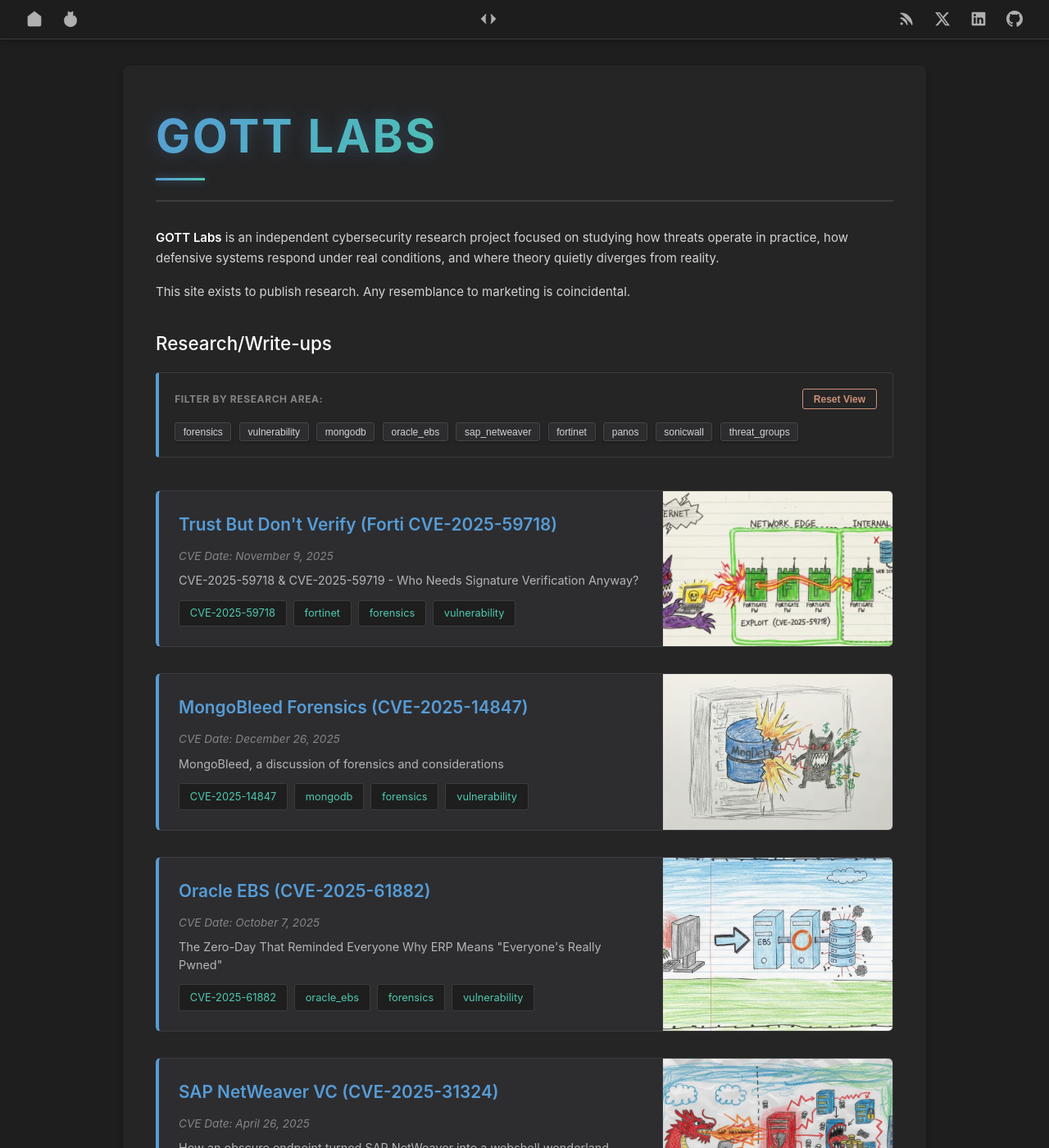
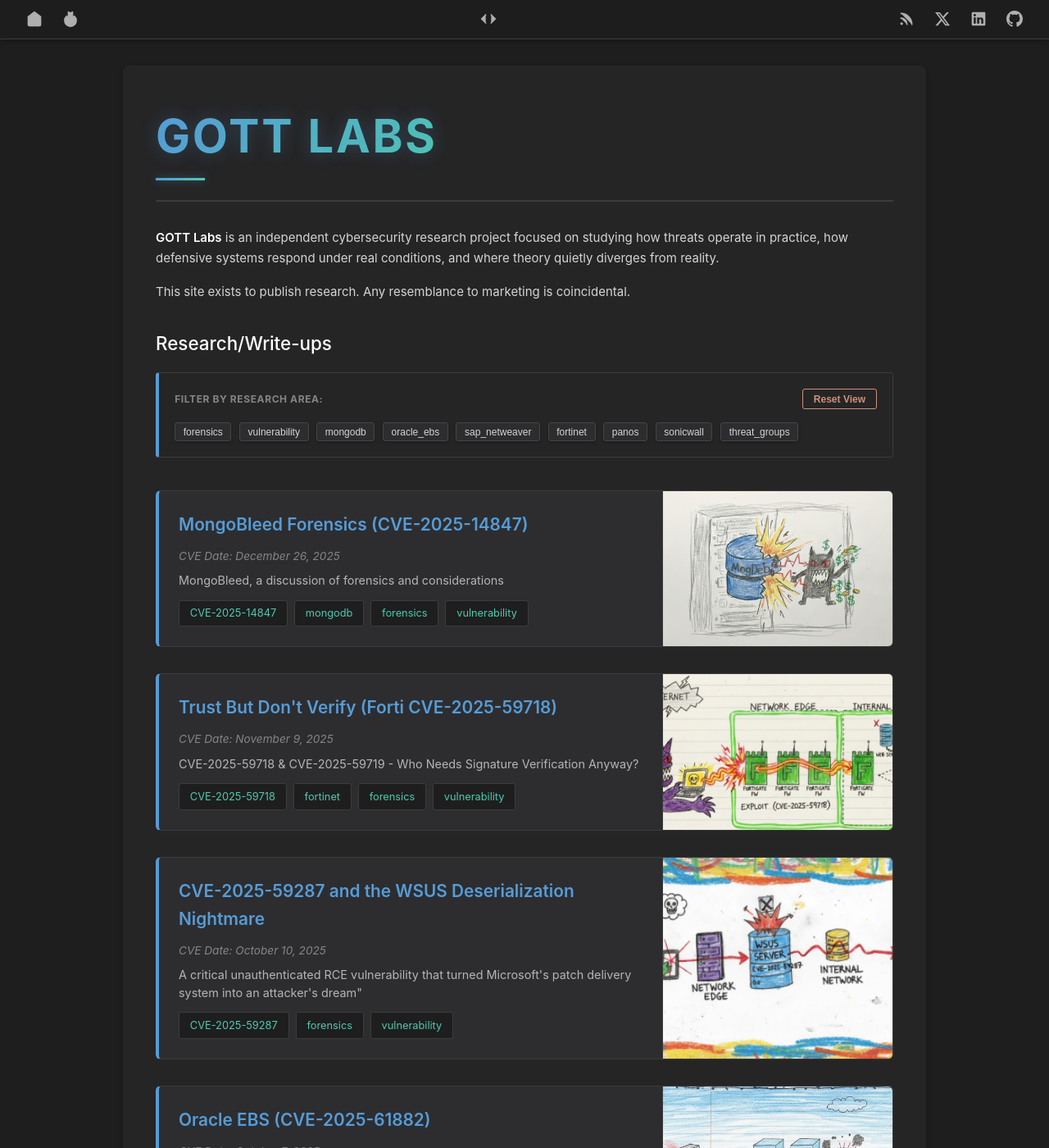
Before and after one commit to gottlabs/home, a Jekyll site: the page built from index.md, in a window 1280 px wide and 1400 px high. Shown: the whole window at 82% size. Built offline with Jekyll 4.4.1, drawn with Linux system fonts in a browser that asks for light colours.

Commit message:
Update index.md

```diff
--- a/index.md
+++ b/index.md
@@ -72,6 +72,23 @@ function clearFilter() {
 
 <div id="research-posts">
 
+<div class="research-post" data-tags="CVE-2025-14847,mongodb,forensics,vulnerability">
+  <div class="post-content">
+    <h4><a href="{{ site.baseurl }}/2025/12/26/mongobleed_forensics_cve2025-14847">MongoBleed Forensics (CVE-2025-14847)</a></h4>
+    <span class="post-date">CVE Date: December 26, 2025</span>
+    <p>MongoBleed, a discussion of forensics and considerations</p>
+    <div class="post-tags">
+      <span class="tag" onclick="filterByTag('CVE-2025-14847')">CVE-2025-14847</span>
+      <span class="tag" onclick="filterByTag('mongodb')">mongodb</span>
+      <span class="tag" onclick="filterByTag('forensics')">forensics</span>
+      <span class="tag" onclick="filterByTag('vulnerability')">vulnerability</span>
+    </div>
+  </div>
+  <div class="post-image">
+    <img src="{{ site.baseurl }}/assets/images/CVE-2025-14847.png" alt="MongoBleed">
+  </div>
+</div>
+
 <div class="research-post" data-tags="CVE-2025-59718,fortinet,forensics,vulnerability">
   <div class="post-content">
     <h4><a href="{{ site.baseurl }}/2026/01/06/forti_cve2025-59718">Trust But Don't Verify (Forti CVE-2025-59718)</a></h4>
@@ -89,20 +106,19 @@ function clearFilter() {
   </div>
 </div>
 
-<div class="research-post" data-tags="CVE-2025-14847,mongodb,forensics,vulnerability">
+<div class="research-post" data-tags="CVE-2025-59287,WSUS,forensics,vulnerability">
   <div class="post-content">
-    <h4><a href="{{ site.baseurl }}/2025/12/26/mongobleed_forensics_cve2025-14847">MongoBleed Forensics (CVE-2025-14847)</a></h4>
-    <span class="post-date">CVE Date: December 26, 2025</span>
-    <p>MongoBleed, a discussion of forensics and considerations</p>
+    <h4><a href="{{ site.baseurl }}/2026/01/07/wsus_cve2025-59287">CVE-2025-59287 and the WSUS Deserialization Nightmare</a></h4>
+    <span class="post-date">CVE Date: October 10, 2025</span>
+    <p>A critical unauthenticated RCE vulnerability that turned Microsoft's patch delivery system into an attacker's dream"</p>
     <div class="post-tags">
-      <span class="tag" onclick="filterByTag('CVE-2025-14847')">CVE-2025-14847</span>
-      <span class="tag" onclick="filterByTag('mongodb')">mongodb</span>
+      <span class="tag" onclick="filterByTag('CVE-2025-61882')">CVE-2025-59287</span>
       <span class="tag" onclick="filterByTag('forensics')">forensics</span>
       <span class="tag" onclick="filterByTag('vulnerability')">vulnerability</span>
     </div>
   </div>
   <div class="post-image">
-    <img src="{{ site.baseurl }}/assets/images/CVE-2025-14847.png" alt="MongoBleed">
+    <img src="{{ site.baseurl }}/assets/images/CVE-2025-59287.png" alt="wsus">
   </div>
 </div>
 
```
